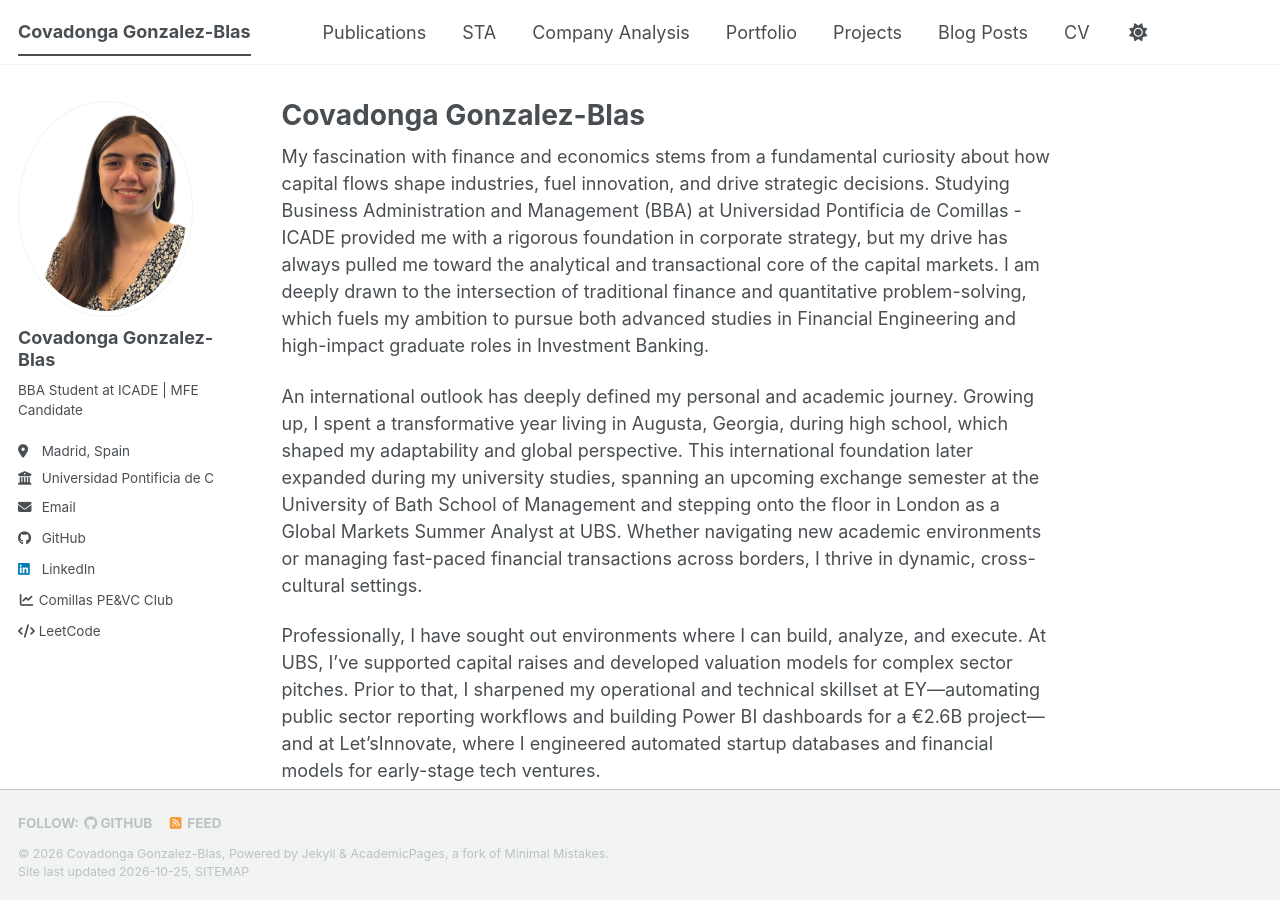
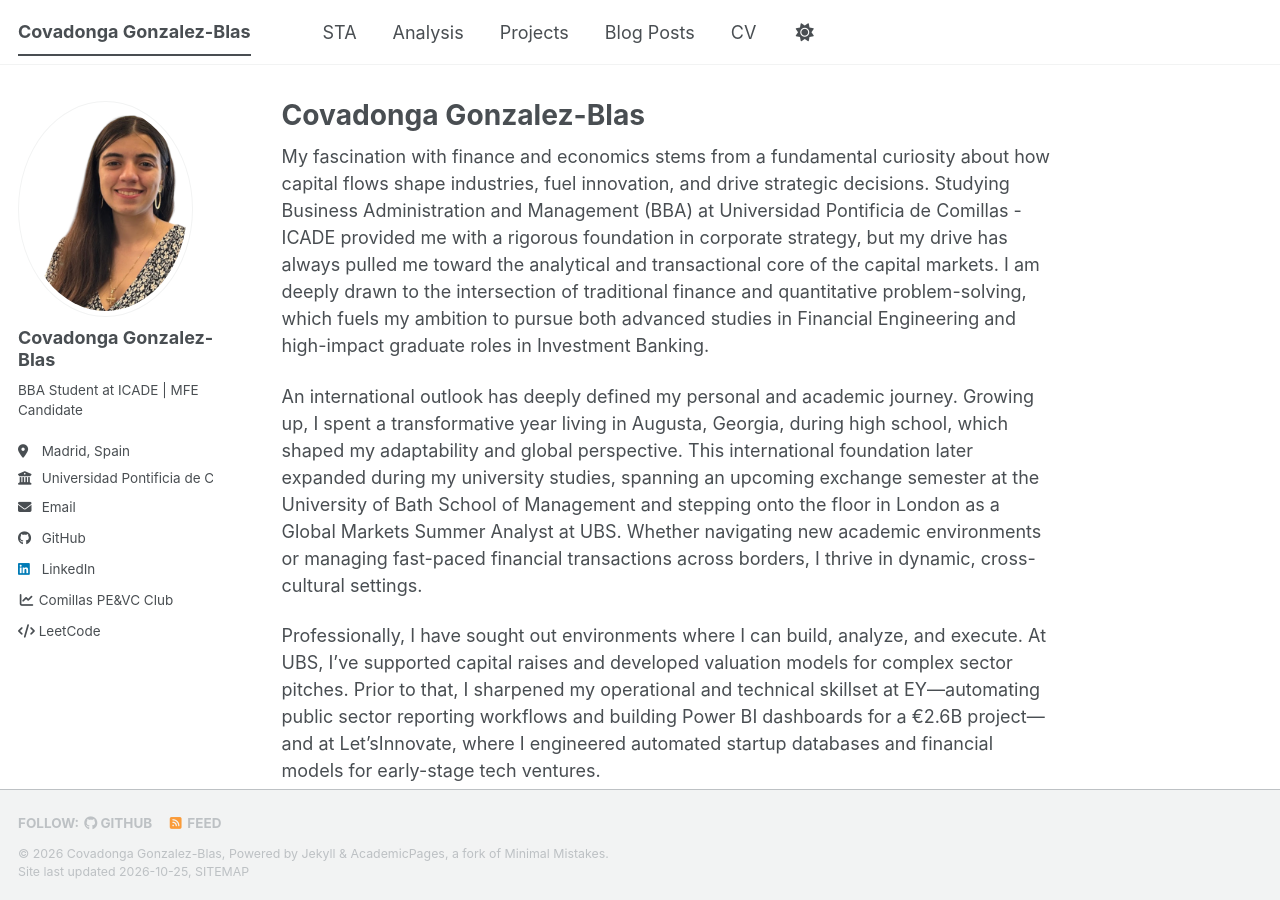
Before and after one commit to Gonzalez-Blas/Gonzalez-Blas.github.io, a Jekyll site: the page built from _pages/about.md, in a window 1280 px wide and 900 px high. Built offline with Jekyll 4.4.1, drawn with Linux system fonts in a browser that asks for light colours; a style sheet for code colours, icons or effects is not loaded.

Commit message:
Revise navigation titles and clean up entries
Updated navigation titles and removed unused entries.

```diff
--- a/_data/navigation.yml
+++ b/_data/navigation.yml
@@ -8,17 +8,12 @@
 #      Markdown formatted page while the second is generated using JSON.
 
 main:
-  - title: "Publications"
-    url: /publications/
 
   - title: "STA"
     url: /sta/
 
-  - title: "Company Analysis"
+  - title: "Analysis"
     url: /teaching/
-
-  - title: "Portfolio"
-    url: /portfolio/
 
   - title: "Projects"
     url: /projects/
```
